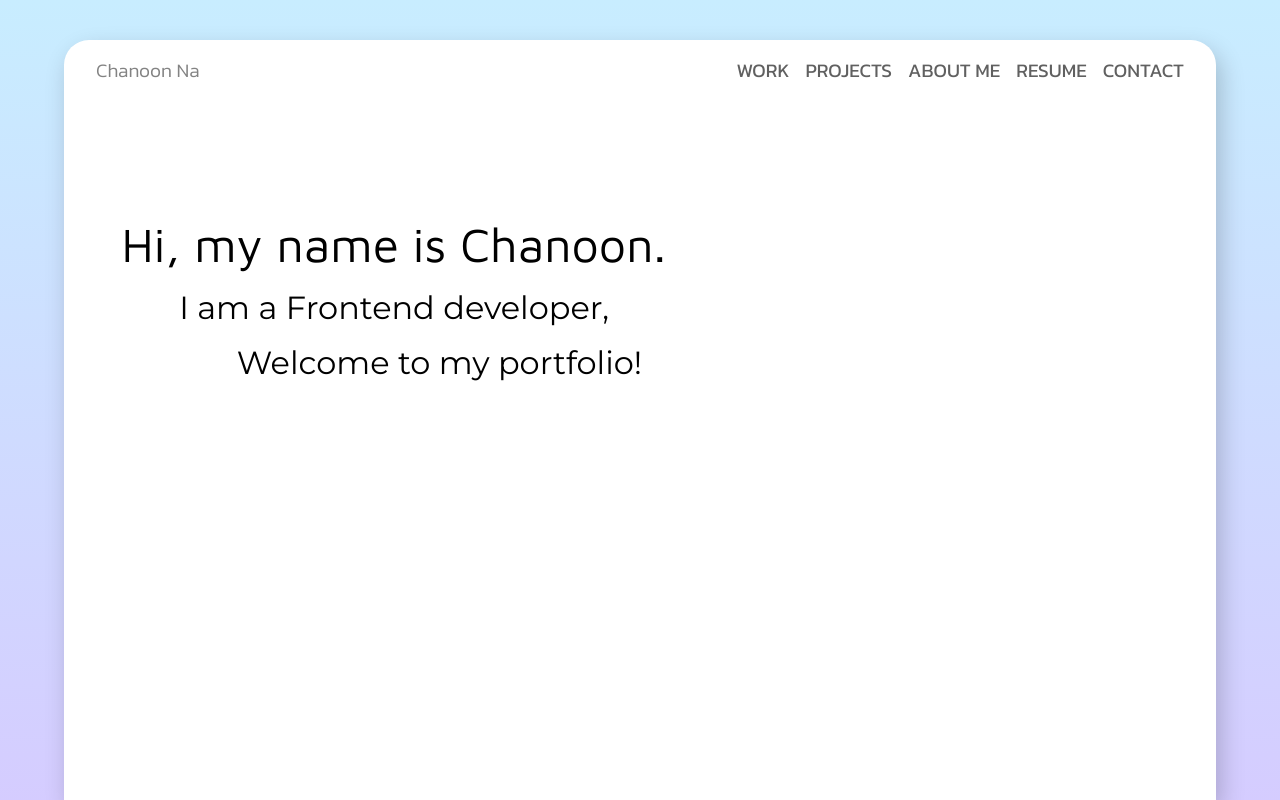
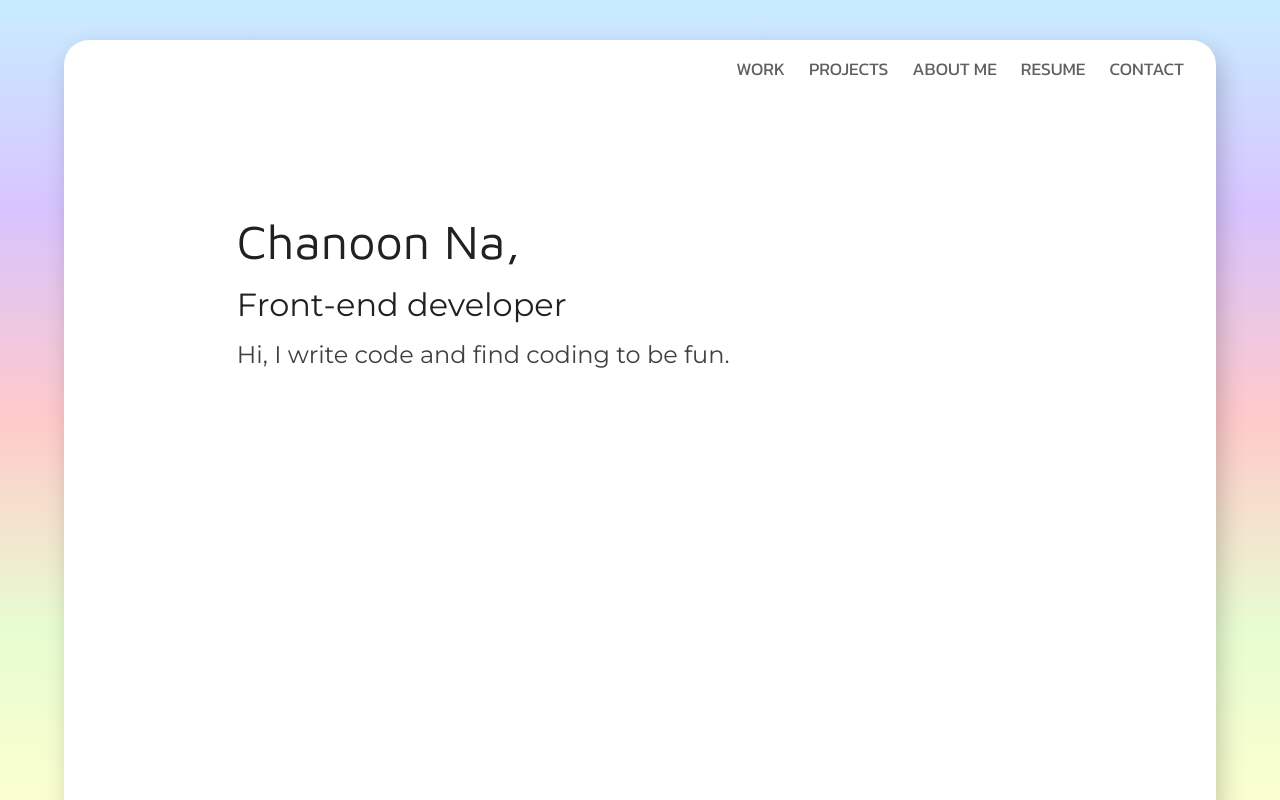
Before and after one commit to chanoonna/chanoonna, a React app: page / in a window 1280 px wide. Shown: the top 800 px of the page. Built offline with nearby package versions, Linux system fonts and the light colour scheme.

Commit message:
Restructure Introduction.tsx

```diff
--- a/src/components/Introduction.scss
+++ b/src/components/Introduction.scss
@@ -1,16 +1,14 @@
 .introduction-container {
   display: flex;
   flex-direction: column;
-  justify-content: flex-start;
-  align-items: center;
+  align-items: flex-start;
   row-gap: 1rem;
+  color: #212121;
 
   padding-top: 10%;
-  width: 100%;
+  padding-left: 15%;
 
   h1 {
-    padding-left: 5%;
-    width: 100%;
     font-family: 'Maven Pro', sans-serif;
     font-weight: 400;
 
@@ -32,16 +30,8 @@
   }
 
   h2 {
-    width: 100%;
     font-family: 'Montserrat', sans-serif;
     font-weight: 400;
-
-    &.role {
-      padding-left: 10%;
-    }
-    &.welcome {
-      padding-left: 15%;
-    }
 
     @media (max-width: 768px) {
       font-size: 1.5rem;
@@ -59,4 +49,26 @@
       font-size: 3rem;
     }
   }
+
+  p {
+    font-family: 'Montserrat', sans-serif;
+    font-weight: 400;
+    color: #404040;
+
+    @media (max-width: 768px) {
+      font-size: 1rem;
+    }
+
+    @media (max-width: 1536px) and (min-width: 769px) {
+      font-size: 1.5rem;
+    }
+
+    @media (max-width: 1920px) and (min-width: 1537px) {
+      font-size: 2rem;
+    }
+
+    @media (min-width: 1921px) {
+      font-size: 2.5rem;
+    }
+  }
 }
--- a/src/components/Introduction.tsx
+++ b/src/components/Introduction.tsx
@@ -3,9 +3,9 @@ import './Introduction.scss';
 export const Introduction = () => {
   return (
     <section className="introduction-container">
-      <h1>Hi, my name is Chanoon.</h1>
-      <h2 className="role">I am a Frontend developer,</h2>
-      <h2 className="welcome">Welcome to my portfolio!</h2>
+      <h1>Chanoon Na,</h1>
+      <h2 className="role">Front-end developer</h2>
+      <p className="welcome">Hi, I write code and find coding to be fun.</p>
     </section>
   );
 };
--- a/src/components/NavBar.scss
+++ b/src/components/NavBar.scss
@@ -1,7 +1,7 @@
 .navbar-container {
   width: 100%;
   display: flex;
-  justify-content: space-between;
+  justify-content: flex-end;
   align-items: center;
 
   padding: 1rem 2rem;
@@ -11,22 +11,15 @@
   }
 }
 
-.nav-name {
-  font-family: 'Kanit', sans-serif;
-  font-size: 1.2rem;
-  font-weight: 300;
-  color: #838383;
-}
-
 .nav-item-container {
   display: flex;
   justify-content: space-between;
   align-items: center;
-  column-gap: 1rem;
+  column-gap: 1.5rem;
 }
 .nav-item {
   list-style-type: none;
-  font-size: 1.2rem;
+  font-size: 1.1rem;
   color: #606060;
   cursor: pointer;
 }
--- a/src/components/NavBar.tsx
+++ b/src/components/NavBar.tsx
@@ -3,7 +3,6 @@ import './NavBar.scss';
 export const NavBar = () => {
   return (
     <nav className="navbar-container">
-      <p className="nav-name">Chanoon Na</p>
       <ul className="nav-item-container">
         <li className="nav-item">WORK</li>
         <li className="nav-item">PROJECTS</li>
--- a/src/index.scss
+++ b/src/index.scss
@@ -18,19 +18,17 @@ body {
 #root {
   display: flex;
   width: 100vw;
-  height: 500vh;
   align-items: center;
   flex-direction: column;
 }
 
 .app-container {
-  width: 70vw;
-  height: 95vh;
+  width: 70%;
+  min-height: 100vh;
+  margin-top: 5vh;
   display: flex;
   flex-direction: column;
   background-color: #fff;
-  position: sticky;
-  top: 5vh;
   border-radius: 25px;
   border-bottom-left-radius: 0;
   border-bottom-right-radius: 0;
@@ -38,22 +36,21 @@ body {
   box-shadow: 5px 10px 25px rgba(0, 0, 0, 0.2);
 
   @media (max-width: 768px) {
-    width: 95vw;
-    height: 98vh;
-    top: 2vh;
+    width: 95%;
+    margin-top: 2vh;
     border-radius: 10px;
   }
 
   @media (max-width: 1536px) and (min-width: 769px) {
-    width: 90vw;
+    width: 90%;
   }
 
   @media (max-width: 1920px) and (min-width: 1537px) {
-    width: 85vw;
+    width: 85%;
   }
 
   @media (min-width: 1921px) {
-    width: 80vw;
+    width: 80%;
   }
 }
 
```
